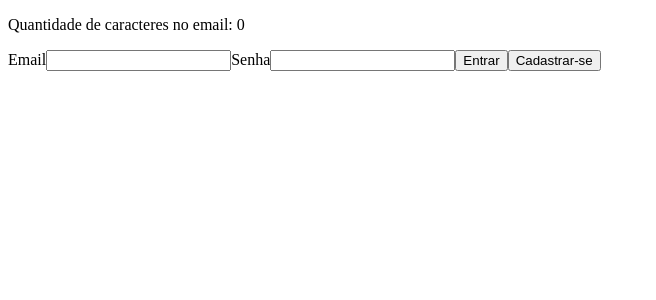
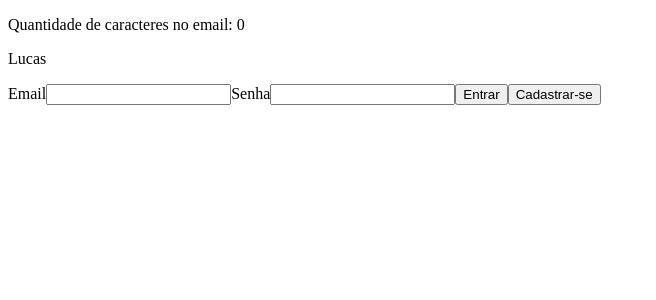
Before and after one commit to RuanF7/aulas, a React (Create React App) app: page /entrar in a window 1280 px wide. Shown: the top 300 px of the page, without its empty margins (0-656 px from the left). Built offline with nearby package versions, Linux system fonts and the light colour scheme.

Commit message:
feat: usuarioLogado

```diff
--- a/src/app/App.tsx
+++ b/src/app/App.tsx
@@ -1,7 +1,11 @@
 import { Routes1 } from "./routes";
+import { UsuarioLogadoProvider } from "./shared/contexts";
 
 export const App = () => {
   return (
-    <Routes1 />
+    <UsuarioLogadoProvider>
+      <Routes1 />
+    </UsuarioLogadoProvider>
+
   );
 }
--- a/src/app/pages/dashboard/Dashboard.tsx
+++ b/src/app/pages/dashboard/Dashboard.tsx
@@ -1,9 +1,13 @@
+import { useContext } from 'react';
 import { Link } from 'react-router-dom';
+import { UsuarioLogadoContext } from '../../shared/contexts';
 
 export const Dashboard = () => {
+    const usuarioLogadoContext = useContext(UsuarioLogadoContext);
 
     return (
         <div>
+            <p>{usuarioLogadoContext.nomeDoUsuario}</p>
             <p>Dashboard</p>
             <Link to="/entrar">Login</Link>
         </div>
--- a/src/app/pages/login/Login.tsx
+++ b/src/app/pages/login/Login.tsx
@@ -1,10 +1,13 @@
-import { useCallback, useMemo, useRef, useState } from "react";
+import { useCallback, useContext, useMemo, useRef, useState } from "react";
+import { UsuarioLogadoContext } from "../../shared/contexts";
 
 import { ButtonLogin } from "./components/ButtonLogin";
 import { InputLogin } from "./components/inputLogin";
 
 export const Login = () => {
     const inputPasswordRef = useRef<HTMLInputElement>(null);
+
+    const usuarioLogadoContext = useContext(UsuarioLogadoContext);
 
     const [email, setEmail] = useState('');
     const [password, setPassword] = useState('');
@@ -22,6 +25,7 @@ export const Login = () => {
         <div>
             <form>
                 <p>Quantidade de caracteres no email: {emailLength}</p>
+                <p>{usuarioLogadoContext.nomeDoUsuario}</p>
                 <InputLogin
                     label="Email"
                     value={email}
@@ -37,10 +41,6 @@ export const Login = () => {
                     onChange={newValue => setPassword(newValue)}
                 />
 
-                {/*<button type="button" onClick={handleEntrar}>
-                    Entrar
-                </button>*/}
-
                 <ButtonLogin type="button" onClick={handleEntrar}>
                     Entrar
                 </ButtonLogin>
--- /dev/null
+++ b/src/app/shared/contexts/UsuarioLogado.tsx
@@ -0,0 +1,22 @@
+import { createContext } from "react";
+
+interface IUsuarioLogadoContextData {
+  nomeDoUsuario: string;
+}
+
+interface IUsuarioLogadoProviderProps {
+  children: React.ReactNode;
+}
+
+export const UsuarioLogadoContext = createContext<IUsuarioLogadoContextData>({} as IUsuarioLogadoContextData);
+
+export const UsuarioLogadoProvider: React.FC <IUsuarioLogadoProviderProps> = ({ children }) => {
+  /*const [nome, setNome] = useState ('');*/
+
+  return (
+    <UsuarioLogadoContext.Provider value={{nomeDoUsuario:'Lucas'}}>
+      {children}
+    </UsuarioLogadoContext.Provider>
+  );
+
+}
--- a/src/app/shared/contexts/index.ts
+++ b/src/app/shared/contexts/index.ts
@@ -1 +1 @@
-export {};
+export * from './UsuarioLogado';
```
